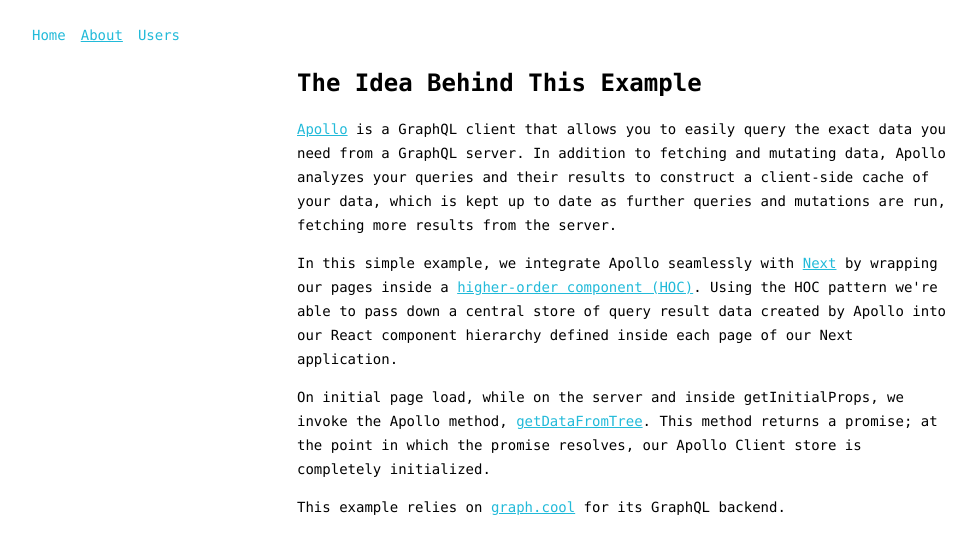
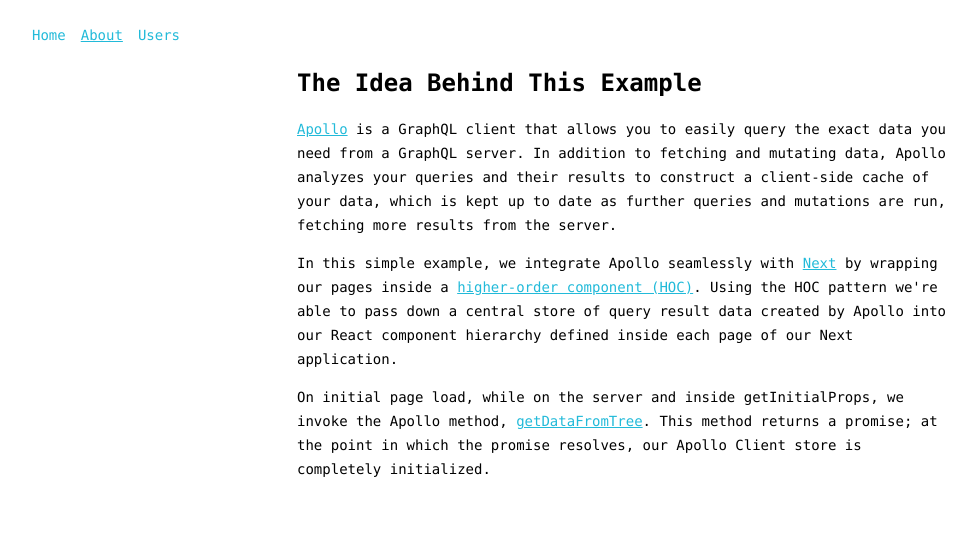
Before and after one commit to MoonHighway/learning-graphql, a Next.js app in the folder nextjs-with-apollo/: page /about in a window 1280 px wide. Shown: the top 554 px of the page, without its empty margins (18-994 px from the left). Built offline with nearby package versions, Linux system fonts and the light colour scheme.

Commit message:
Updated content in About page

```diff
--- a/nextjs-with-apollo/pages/about.js
+++ b/nextjs-with-apollo/pages/about.js
@@ -32,10 +32,6 @@ export default () => (
         </a>. This method returns a promise; at the point in which the promise
         resolves, our Apollo Client store is completely initialized.
       </p>
-      <p>
-        This example relies on <a href='http://graph.cool'>graph.cool</a> for
-        its GraphQL backend.
-      </p>
     </article>
   </App>
 )
```
